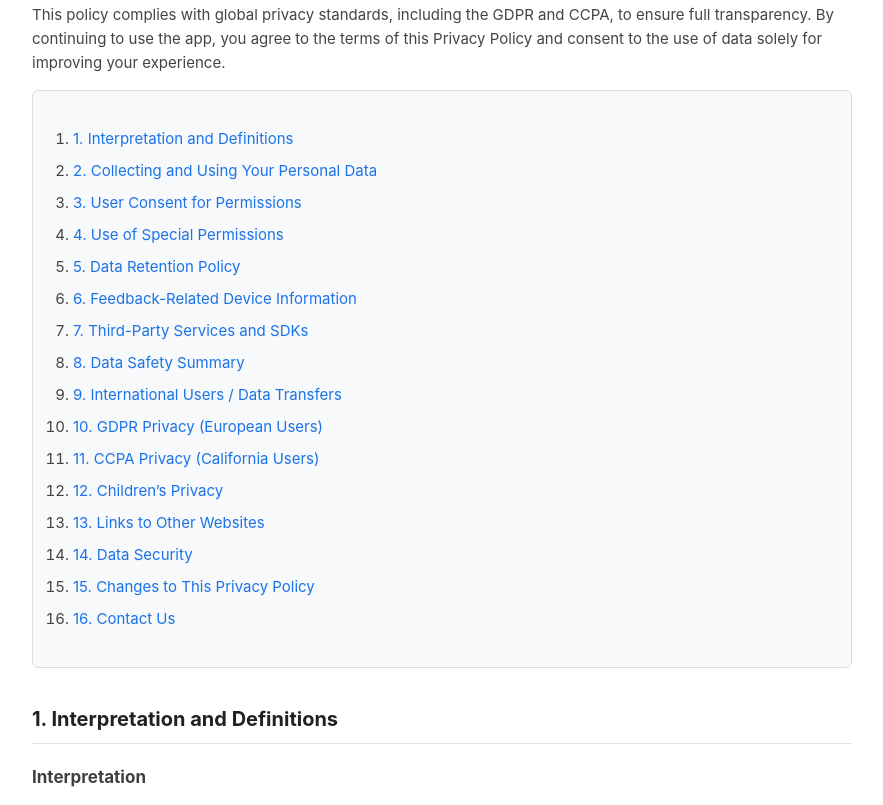
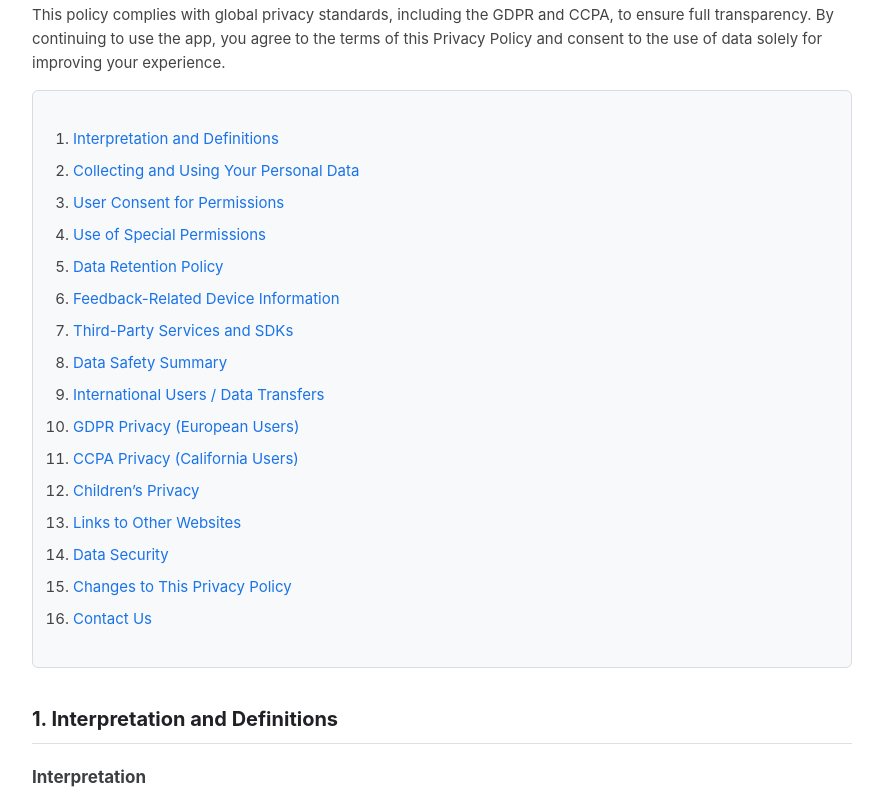
Before and after one commit to jscodium/privacy-policy-pdf-reader-pdf-maker, a plain HTML site: page index.html in a window 1280 px wide. Shown: the part 419-1224 px from the top of the page, without its empty margins (198-1081 px from the left). Drawn offline with Linux system fonts and the light colour scheme.

Commit message:
Update index.html

```diff
--- a/index.html
+++ b/index.html
@@ -93,22 +93,22 @@
 
         <div class="toc">
             <ol>
-                <li><a href="#sec1">1. Interpretation and Definitions</a></li>
-                <li><a href="#sec2">2. Collecting and Using Your Personal Data</a></li>
-                <li><a href="#sec3">3. User Consent for Permissions</a></li>
-                <li><a href="#sec4">4. Use of Special Permissions</a></li>
-                <li><a href="#sec5">5. Data Retention Policy</a></li>
-                <li><a href="#sec6">6. Feedback-Related Device Information</a></li>
-                <li><a href="#sec7">7. Third-Party Services and SDKs</a></li>
-                <li><a href="#sec8">8. Data Safety Summary</a></li>
-                <li><a href="#sec9">9. International Users / Data Transfers</a></li>
-                <li><a href="#sec10">10. GDPR Privacy (European Users)</a></li>
-                <li><a href="#sec11">11. CCPA Privacy (California Users)</a></li>
-                <li><a href="#sec12">12. Children’s Privacy</a></li>
-                <li><a href="#sec13">13. Links to Other Websites</a></li>
-                <li><a href="#sec14">14. Data Security</a></li>
-                <li><a href="#sec15">15. Changes to This Privacy Policy</a></li>
-                <li><a href="#sec16">16. Contact Us</a></li>
+                <li><a href="#sec1">Interpretation and Definitions</a></li>
+                <li><a href="#sec2">Collecting and Using Your Personal Data</a></li>
+                <li><a href="#sec3">User Consent for Permissions</a></li>
+                <li><a href="#sec4">Use of Special Permissions</a></li>
+                <li><a href="#sec5">Data Retention Policy</a></li>
+                <li><a href="#sec6">Feedback-Related Device Information</a></li>
+                <li><a href="#sec7">Third-Party Services and SDKs</a></li>
+                <li><a href="#sec8">Data Safety Summary</a></li>
+                <li><a href="#sec9">International Users / Data Transfers</a></li>
+                <li><a href="#sec10">GDPR Privacy (European Users)</a></li>
+                <li><a href="#sec11">CCPA Privacy (California Users)</a></li>
+                <li><a href="#sec12">Children’s Privacy</a></li>
+                <li><a href="#sec13">Links to Other Websites</a></li>
+                <li><a href="#sec14">Data Security</a></li>
+                <li><a href="#sec15">Changes to This Privacy Policy</a></li>
+                <li><a href="#sec16">Contact Us</a></li>
             </ol>
         </div>
 
```
